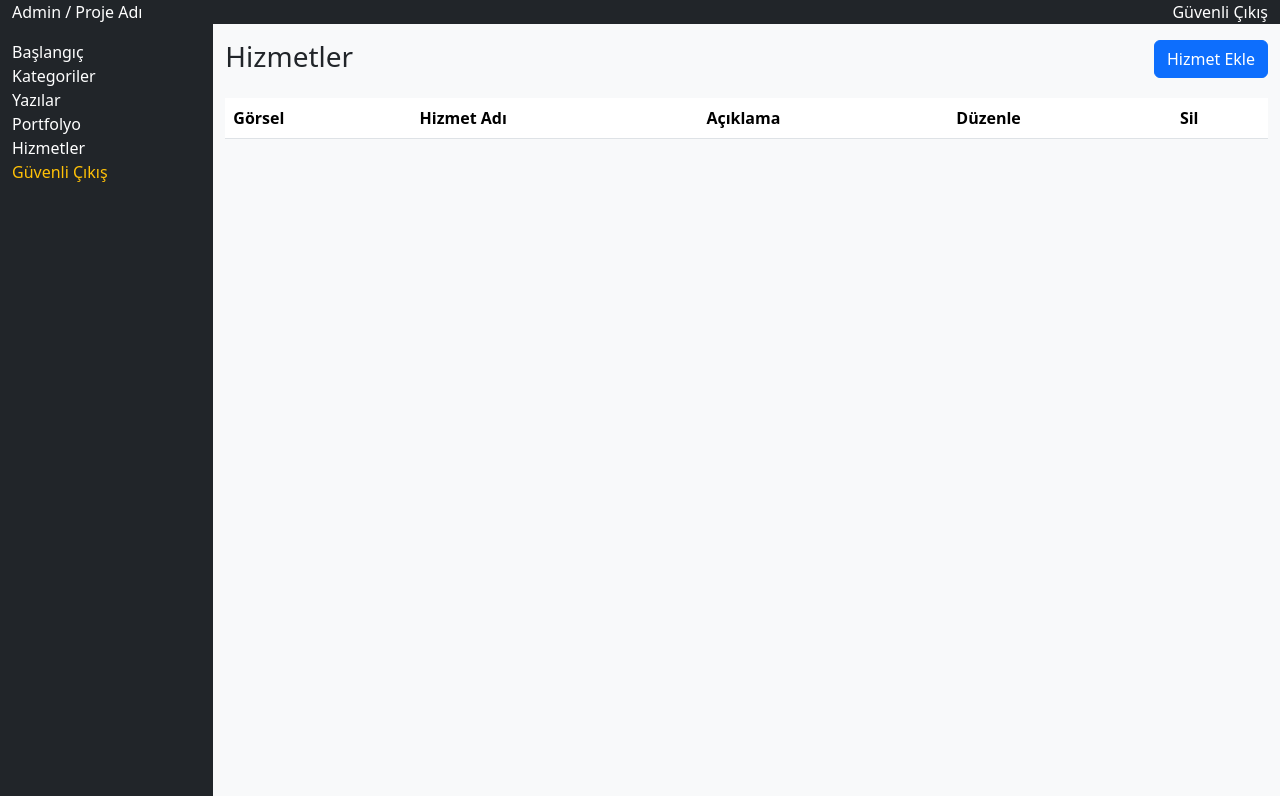
After one commit to emreakinn/php951, a PHP site: page /admin/hizmetler.php in a window 1280 px wide. The commit adds this page. Run offline with PHP 8.4, Linux system fonts and the light colour scheme; the visitor is signed in with stand-in values (Sample User, id 1); lists and menus that the app fills with data are empty; some libraries are stand-ins or nearby versions.

Commit message:
hizmetler sayfasına başlandı

```diff
--- a/admin/header.php
+++ b/admin/header.php
@@ -41,6 +41,7 @@ if (!isset($_SESSION['kadi'])) {
                     <a href="kategoriler.php">Kategoriler</a><br>
                     <a href="yazilar.php">Yazılar</a><br>
                     <a href="portfolyo.php">Portfolyo</a><br>
+                    <a href="hizmetler.php">Hizmetler</a><br>
                     <a href="logout.php" class="text-warning">Güvenli Çıkış</a>
                 </div>
                 <div class="col-md-10 bg-light py-3">
--- /dev/null
+++ b/admin/hizmetler.php
@@ -0,0 +1,87 @@
+<?php require_once('header.php'); ?>
+<!-- Admin Body Section Start -->
+<div class="row">
+    <div class="col-md-6">
+        <h3>Hizmetler</h3>
+    </div>
+    <div class="col-md-6">
+        <!-- Button trigger modal -->
+        <div class="text-end">
+            <button type="button" class="btn btn-primary" data-bs-toggle="modal" data-bs-target="#staticBackdrop">
+                Hizmet Ekle
+            </button>
+        </div>
+
+        <!-- Modal -->
+        <div class="modal fade" id="staticBackdrop" data-bs-backdrop="static" data-bs-keyboard="false" tabindex="-1" aria-labelledby="staticBackdropLabel" aria-hidden="true">
+            <div class="modal-dialog modal-lg">
+                <div class="modal-content">
+                    <div class="modal-header">
+                        <h1 class="modal-title fs-5" id="staticBackdropLabel">Yeni Hizmet Ekle</h1>
+                        <button type="button" class="btn-close" data-bs-dismiss="modal" aria-label="Close"></button>
+                    </div>
+                    <div class="modal-body">
+                        <form action="" method="post" enctype="multipart/form-data">
+                            <input type="text" name="baslik" placeholder="Hizmet Adı" class="form-control mb-3">
+                            <textarea name="aciklama" id="aciklama" placeholder="Hizmet Açıklaması"></textarea>
+                            <script>
+                                ClassicEditor
+                                    .create(document.querySelector('#aciklama'))
+                                    .then(editor => {
+                                        editor.ui.view.editable.element.style.height = '200px';
+                                        editor.ui.view.element.style.width = '100%';
+                                    })
+                                    .catch(error => {
+                                        console.error(error);
+                                    });
+                            </script>
+                            <label class="mt-3">Banner Ekle</label>
+                            <input type="file" name="gorsel" class="form-control mb-3" require>
+                            <input type="submit" value="Kaydet" name="kaydet" class="btn btn-success w-100">
+                        </form>
+                    </div>
+                </div>
+            </div>
+        </div>
+    </div>
+</div>
+<div class="row mt-3">
+    <div class="col-12">
+        <table class="table table-striped">
+            <thead>
+                <tr>
+                    <th>Görsel</th>
+                    <th>Hizmet Adı</th>
+                    <th>Açıklama</th>
+                    <th>Düzenle</th>
+                    <th>Sil</th>
+                </tr>
+            </thead>
+        </table>
+    </div>
+</div>
+<!-- Admin Body Section End -->
+
+<!--- Services Add Module Start --->
+
+<?php
+
+if (isset($_POST['kaydet'])) {
+
+    $gorsel = '../assets/img/' . $_FILES['gorsel']['name'];
+    if (move_uploaded_file($_FILES['gorsel']['tmp_name'], $gorsel)) {
+        $hizmetEkle = $db->prepare('insert into hizmetler(baslik, aciklama, gorsel) values(?,?,?)');
+        $hizmetEkle->execute(array($_POST['baslik'], $_POST['aciklama'], $gorsel));
+
+        if ($hizmetEkle->rowCount()) {
+            echo '<script> alert("Hizmet Eklendi") </script><meta http-equiv="refresh" content="0; url=hizmetler.php">';
+        } else {
+            echo '<script> alert("Hata Oluştu") </script><meta http-equiv="refresh" content="0; url=hizmetler.php">';
+        }
+    }
+}
+
+?>
+
+<!--- Services Add Module End --->
+<?php require_once('footer.php'); ?>
--- a/admin/yazi-ekle.php
+++ b/admin/yazi-ekle.php
@@ -62,8 +62,7 @@
 
             <?php
 
-            if (isset($_POST{
-            'yaziKaydet'})) {
+            if (isset($_POST['yaziKaydet'])) {
                 $baslik = $_POST['baslik'];
                 $aciklama = $_POST['aciklama'];
                 $meta = $_POST['meta'];
```
Also changed, not shown: admin/portfolyo.php (+107 -0 lines), notlar/form-notları.txt (deleted, +0 -44 lines), admin/yazilar.php (indentation only), assets/img/grafik-tasarimi-hizmeti-1920x540.webp (added), assets/img/web-tasarimi-hizmeti-1920x540.webp (added), 1 other file.
